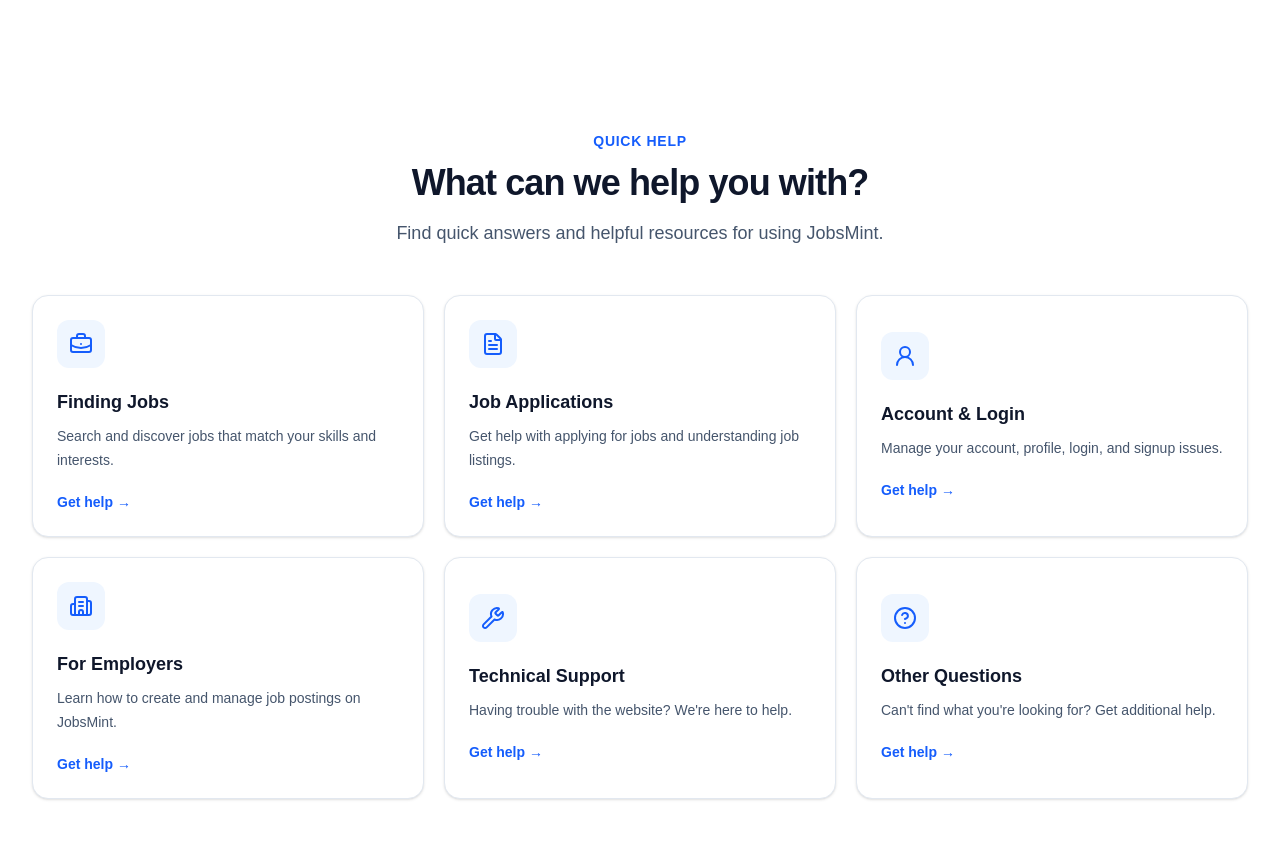
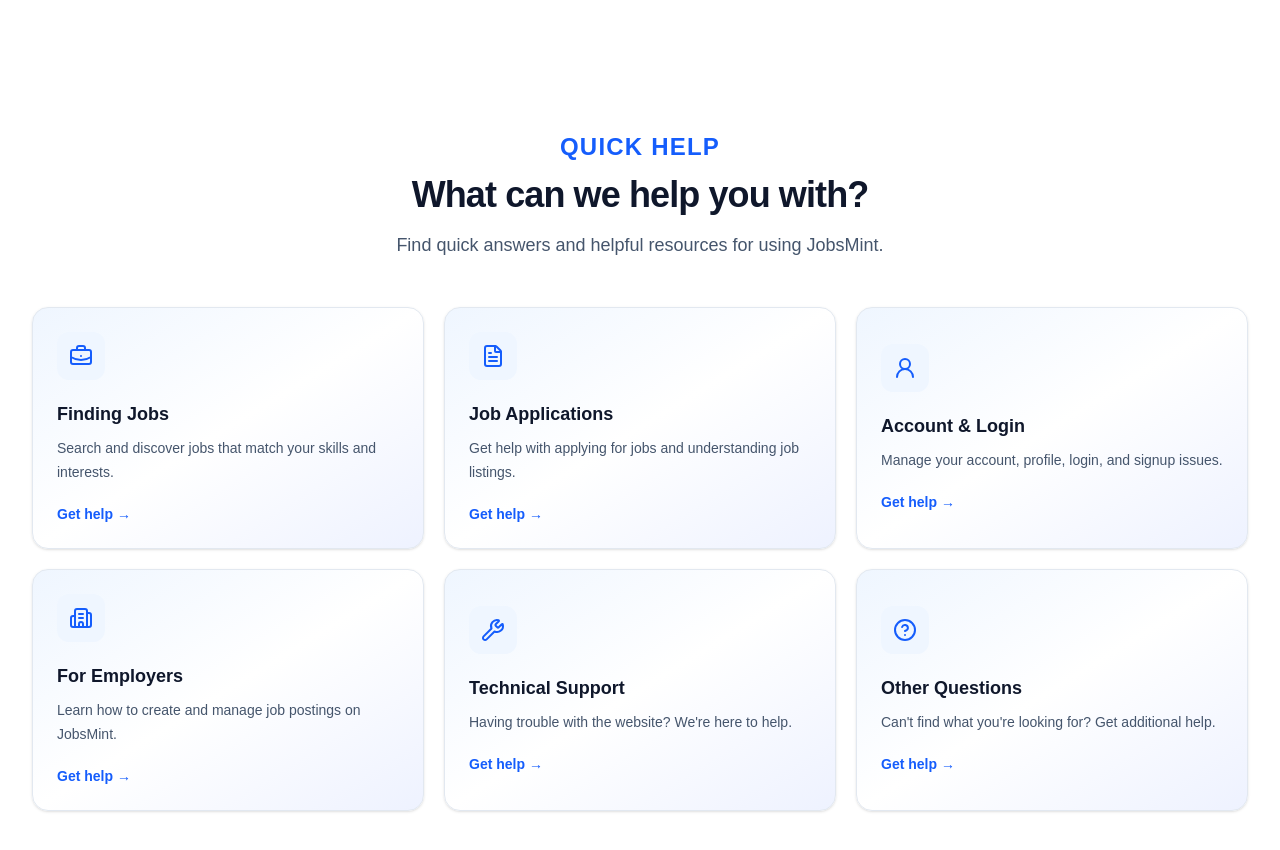
Before and after one commit to raushan-sinha/jobsmint, a Next.js app: page /support in a window 1280 px wide. Shown: the part 660-1510 px from the top of the page. Built offline with nearby package versions, Linux system fonts and the light colour scheme.

Commit message:
Added font-size and Updated new background-color in Help Card

```diff
--- a/app/support/QuickHelpSection.tsx
+++ b/app/support/QuickHelpSection.tsx
@@ -7,7 +7,7 @@
 
                 {/* Section Header */}
                 <div className="mx-auto mb-12 max-w-2xl text-center">
-                    <p className="mb-3 text-sm font-semibold uppercase tracking-wider text-blue-600">
+                    <p className="mb-3 text-sm lg:text-2xl font-semibold uppercase tracking-wider text-blue-600">
                         Quick Help
                     </p>
 
@@ -29,7 +29,7 @@
                             <button
                                 key={category.id}
                                 type="button"
-                                className="group rounded-2xl border border-slate-200 bg-white p-6 text-left shadow-sm transition-all duration-300 hover:-translate-y-1 hover:border-blue-200 hover:shadow-lg"
+                                className="group rounded-2xl border border-slate-200 bg-gradient-to-br from-blue-50 via-white to-indigo-50 p-6 text-left shadow-sm transition-all duration-300 hover:-translate-y-1 hover:border-blue-200 hover:shadow-lg hover:from-blue-100 hover:to-indigo-100"
                             >
                                 {/* Icon */}
                                 <div className="mb-5 flex h-12 w-12 items-center justify-center rounded-xl bg-blue-50 text-blue-600 transition-colors duration-300 group-hover:bg-blue-600 group-hover:text-white">
```
